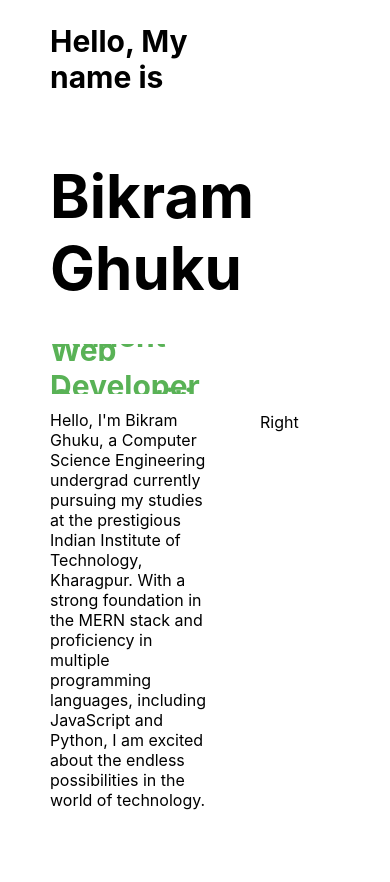
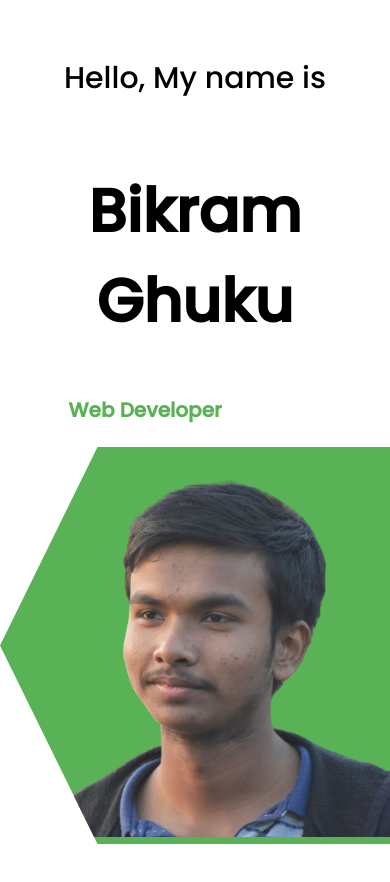
Before and after one commit to Bikram-ghuku/portfolio, a React (Create React App) app: page / in a window 390 px wide. Shown: the top 882 px of the page. After the commit the page ends 844 px from the top, so only its background shows below. Built offline with nearby package versions, Linux system fonts and the light colour scheme.

Commit message:
compeleted intro Page

```diff
--- a/src/components/intro/Intro.jsx
+++ b/src/components/intro/Intro.jsx
@@ -1,5 +1,6 @@
 import React from 'react'
 import './intro.css'
+import img from '../../img/me.png'
 function Intro() {
   return (
     <div className='i'>
@@ -9,17 +10,21 @@ function Intro() {
                 <h1 className="i-name">Bikram Ghuku</h1>
                 <div className="i-title">
                   <div className="i-title-wrapper">
-                    <div className="i-title-item">Undergrad Student</div>
+                    <div className="i-title-item">Undergraduate Student</div>
                     <div className="i-title-item">Web Developer</div>
-                    <div className="i-title-item">Competitive programmer</div>
+                    <div className="i-title-item">Competitve Programmer</div>
                   </div>
                 </div>
                 <p className="i-desc">
-                Hello, I'm Bikram Ghuku, a Computer Science Engineering undergrad currently pursuing my studies at the prestigious Indian Institute of Technology, Kharagpur. With a strong foundation in the MERN stack and proficiency in multiple programming languages, including JavaScript and Python, I am excited about the endless possibilities in the world of technology.<br/><br/>
+                Hello, I'm Bikram Ghuku, a Computer Science Engineering undergrad currently pursuing my studies at the prestigious Indian Institute of Technology, Kharagpur. <br/><br/>
                 </p>
             </div>
         </div>
-        <div className="i-right">Right</div>
+        <div className="i-right">
+          <div className="i-bg">
+            <img src={img} alt="" className="i-img" />
+          </div>
+        </div>
     </div>
   )
 }
--- a/src/components/intro/intro.css
+++ b/src/components/intro/intro.css
@@ -1,22 +1,23 @@
 .i{
+    font-family: 'Poppins', sans-serif;
     display: flex;
     height: 100vh;
-    width: 100%;
     justify-content: center;
     align-items: center;
 }
 
 .i-left{
     flex: 2;
-    width: 50%;
+    align-content: center;
+    justify-content: center;
 }
 
 .i-right{
     flex: 1;
+    position: relative;
 }
 
 .i-left-wrapper{
-    padding: 50px;
     height: 50%;
     display: flex;
     flex-direction: column;
@@ -25,7 +26,7 @@
 
 .i-intro{
     font-size: 30px;
-    font-weight: 700;
+    font-weight: 300;
 }
 
 .i-name{
@@ -62,3 +63,37 @@
         transform: translateY(-100px);
     }
 }
+
+.i-img{
+    width: 100%;
+    height: 100%;
+    object-fit: contain;
+}
+
+.i-bg{
+    clip-path: polygon(25% 0, 100% 0, 100% 100%, 25% 100%, 0 50%);
+    background-color: #59b256;
+}
+
+@media screen and (max-width: 600px) {
+    .i {
+        flex-direction: column;
+      }
+
+      .i-left-wrapper {
+
+        padding: 10px;
+        align-items: center;
+        justify-content: center;
+        text-align: center;
+        height: 100%;
+      }
+
+      .i-desc{
+        display: none;
+      }
+
+      .i-title-item{
+        font-size: 20px;
+      }
+}
```
